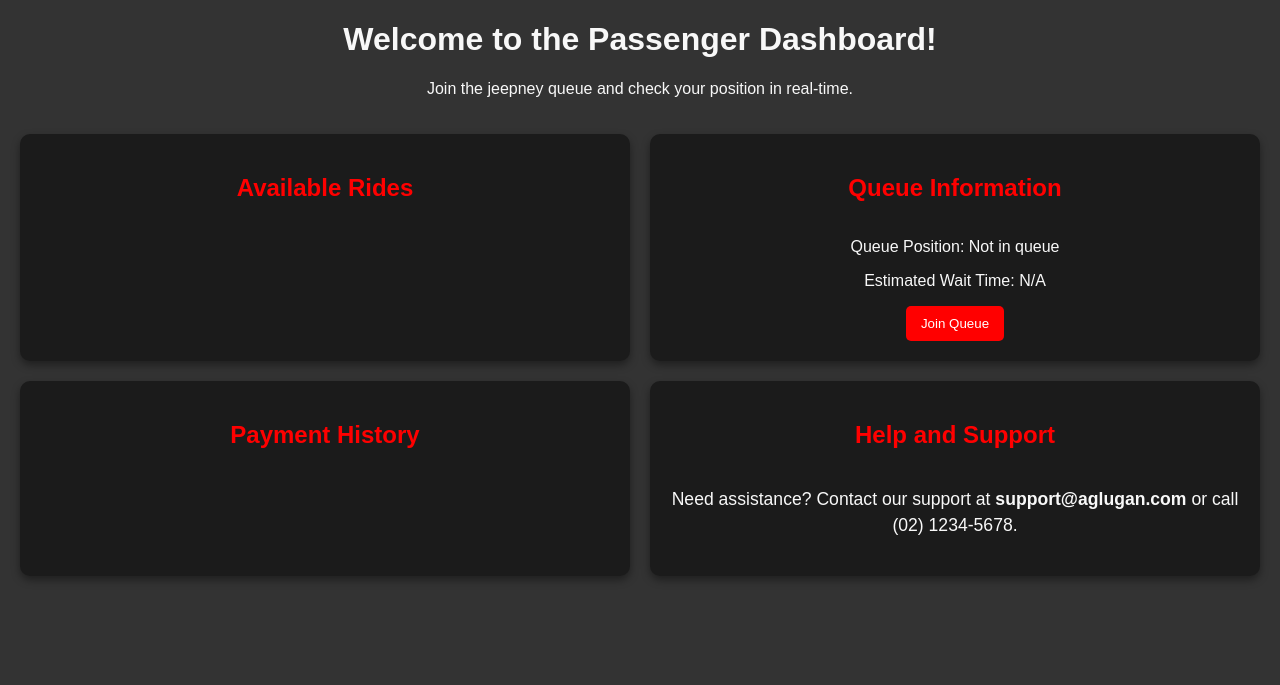
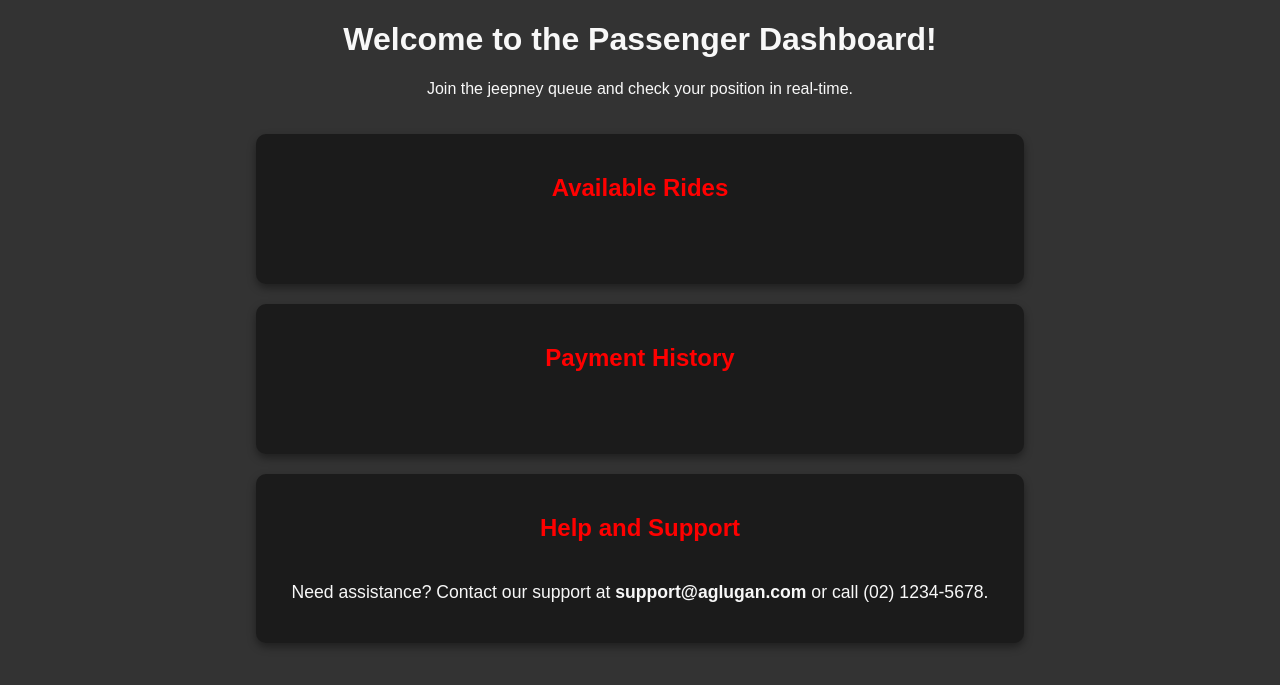
Before and after one commit to Ke-yuu/AgLugan, a PHP site: page /html/passenger-dashboard.html in a window 1280 px wide; the page is wider, and only the part inside the window is pictured. Shown: the part 93-778 px from the top of that part. Run offline with PHP 8.4, Linux system fonts and the light colour scheme.

Commit message:
removes queue from passengerdashboard

```diff
--- a/css/dashboards.css
+++ b/css/dashboards.css
@@ -110,9 +110,14 @@ h1, p {
   display: grid;
   gap: 20px;
   padding: 20px;
-  grid-template-columns: repeat(2, 1fr);
+  grid-template-columns: repeat(2fr);
+  margin-left: auto;
+  margin-right: auto ;
+  max-width: 60%;
   grid-auto-rows: minmax(150px, auto);
 }
+
+
 
 .section {
   background-color: #1b1b1b;
--- a/html/passenger-dashboard.html
+++ b/html/passenger-dashboard.html
@@ -39,16 +39,6 @@
                 </ul>
             </div>
 
-            <!-- Section 3: Queue Information -->
-            <div class="section" id="queue-info-section">
-                <h2>Queue Information</h2>
-                <div class="queue-info" id="queue-info">
-                    <p>Queue Position: <span id="queue-position">Not in queue</span></p>
-                    <p>Estimated Wait Time: <span id="wait-time">N/A</span></p>
-                    <button id="join-queue-btn">Join Queue</button>
-                </div>
-            </div>
-
             <!-- Section 4: Payment History -->
             <div class="section" id="ride-history-section">
                 <h2>Payment History</h2>
```
